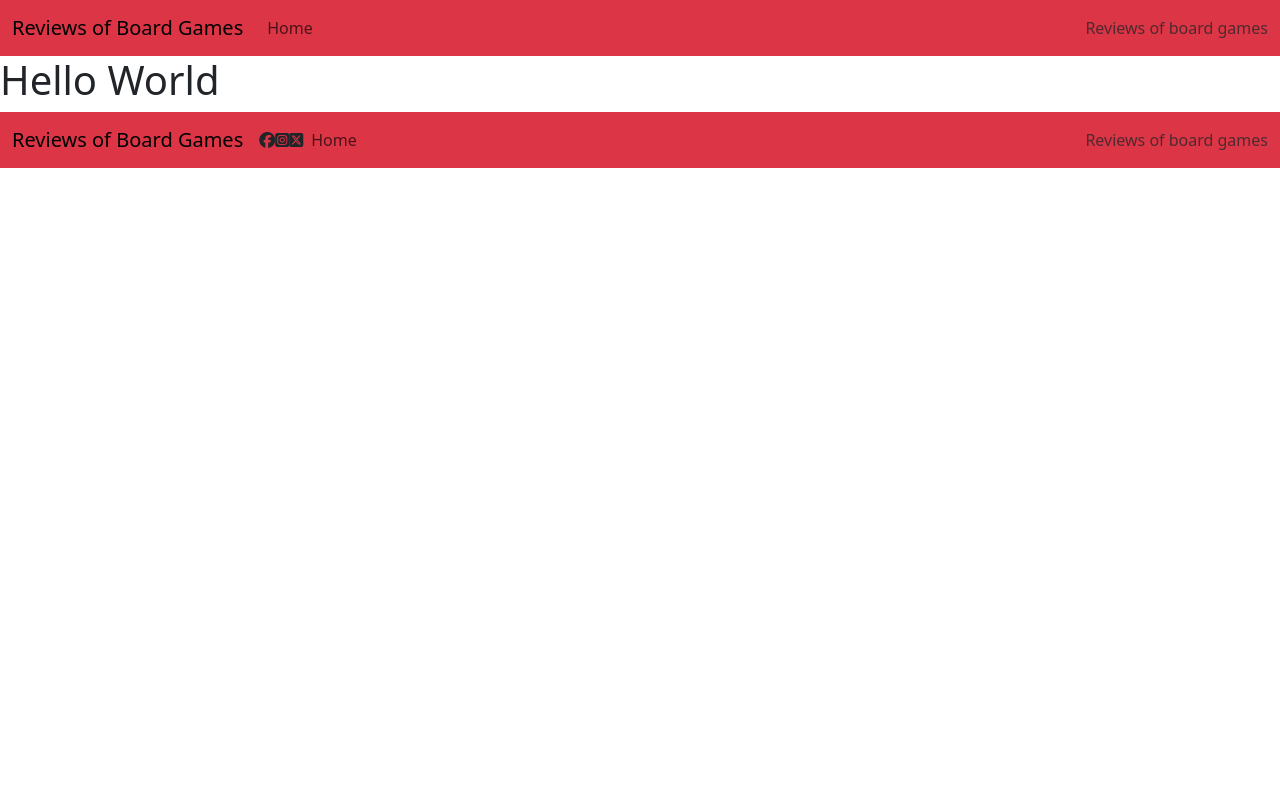
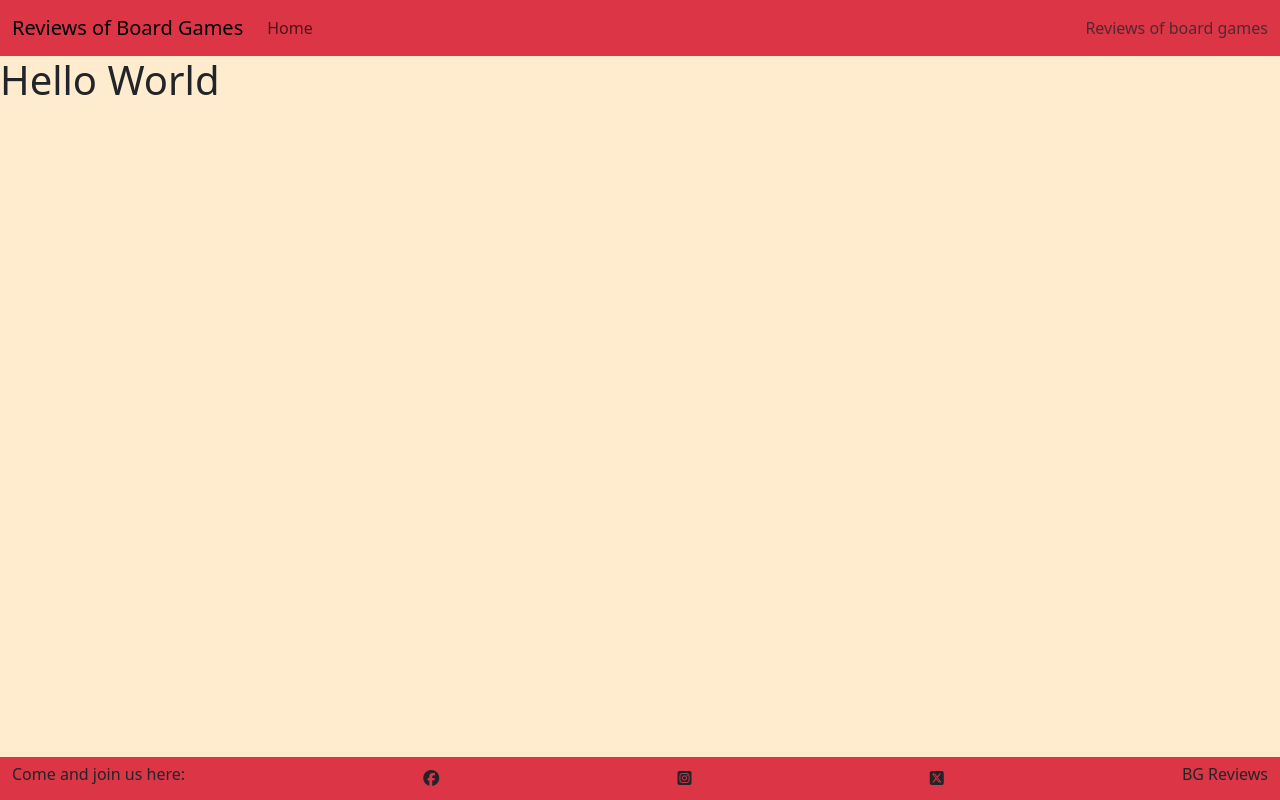
Before and after one commit to RenaSchott/Project4-BoardGameReview, a Django app: page / in a window 1280 px wide. Run offline with Django 4.2, Linux system fonts and the light colour scheme; some libraries are stand-ins or nearby versions.

Commit message:
Added content to footer in base file

```diff
--- a/static/css/style.css
+++ b/static/css/style.css
@@ -0,0 +1,3 @@
+body {
+    background-color: blanchedalmond;
+}
--- a/templates/base.html
+++ b/templates/base.html
@@ -20,6 +20,8 @@
     <link rel="stylesheet" href="{% static 'css/style.css' %}">
 </head>
 <body class="d-flex flex-column h-100 main-bg">
+    <!-- Header -->
+    <header>
         <!-- Navigation -->
         <nav class="navbar navbar-expand-lg navbar-light bg-danger">
             <div class="container-fluid">
@@ -42,6 +44,8 @@
                 </div>
             </div>
         </nav>
+    </header>
+
 
     <main class="flex-shrink-0 main-bg">
 
@@ -51,30 +55,15 @@
     </main>
 
     <!-- Footer -->
-    <nav class="navbar navbar-expand-lg navbar-light bg-danger">
+    <footer class="navbar bg-danger fixed-bottom">
         <div class="container-fluid">
-            <a class="navbar-brand" href="{% url 'home' %}"><span class="brand">Reviews of Board Games</span></a>
-            <button class="navbar-toggler" type="button" data-bs-toggle="collapse" data-bs-target="#navbarText"
-                aria-controls="navbarText" aria-expanded="false" aria-label="Toggle navigation">
-                <span class="navbar-toggler-icon"></span>
-            </button>
+            <h6>Come and join us here:</h6>
             <i class="fa-brands fa-facebook"></i>
             <i class="fa-brands fa-square-instagram"></i>
             <i class="fa-brands fa-square-x-twitter"></i>
-            <div class="collapse navbar-collapse" id="navbarText">
-                <ul class="navbar-nav me-auto mb-2 mb-lg-0">
-                    <li class="nav-item">
-                        <a class="nav-link {% if request.path == home_url %}active{% endif %}" aria-current="page"
-                            href="#">Home</a>
-                    </li>
-
-                </ul>
-                <span class="navbar-text text-muted">
-                    Reviews of board games
-                </span>
+            <h6>BG Reviews</h6>
         </div>
-        </div>
-    </nav>
+    </footer>
 
     <!-- Bootstrap 5.3.1 JS-->
     <script src="https://cdn.jsdelivr.net/npm/bootstrap@5.3.2/dist/js/bootstrap.bundle.min.js" integrity="sha384-C6RzsynM9kWDrMNeT87bh95OGNyZPhcTNXj1NW7RuBCsyN/o0jlpcV8Qyq46cDfL" crossorigin="anonymous"></script>
```
Also changed, not shown: README.md. Lines whose indentation alone changed are shown as unchanged.
